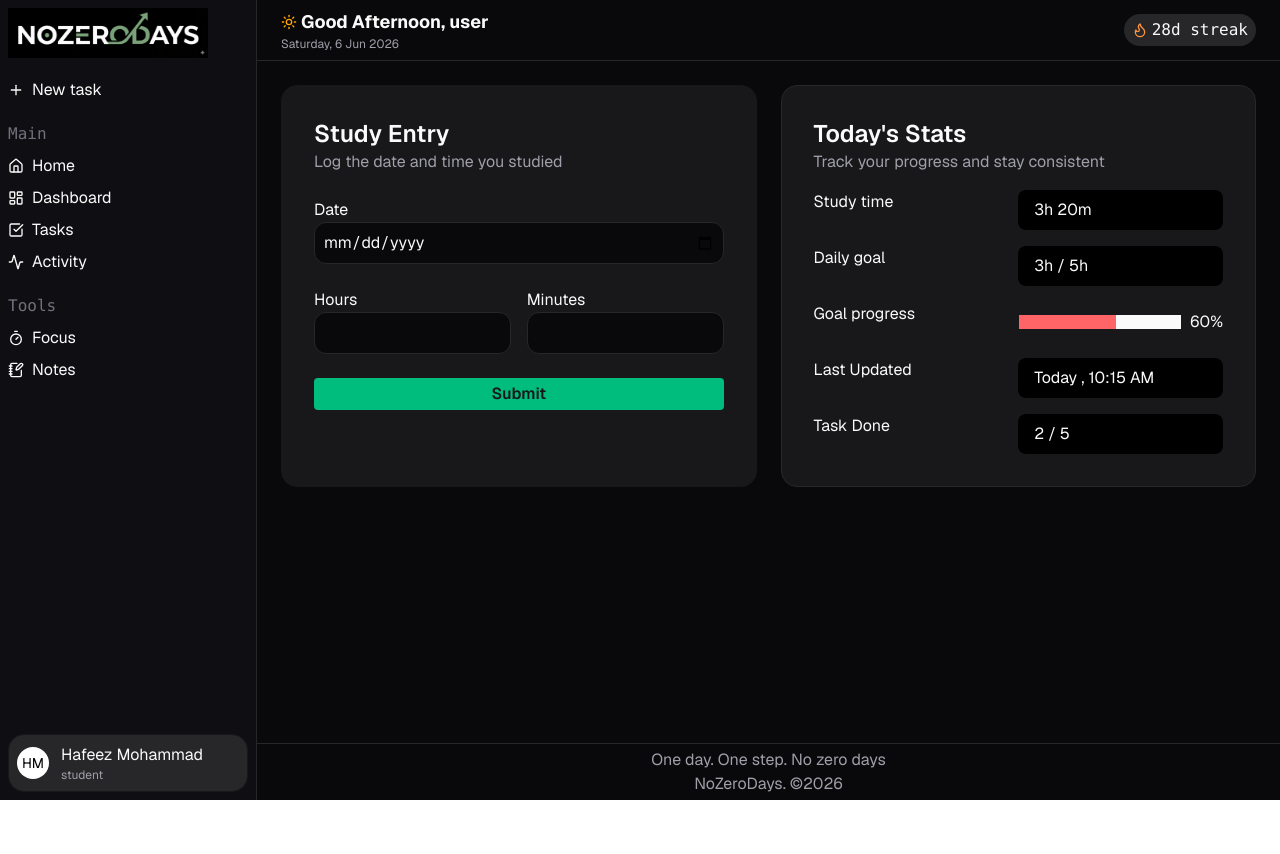
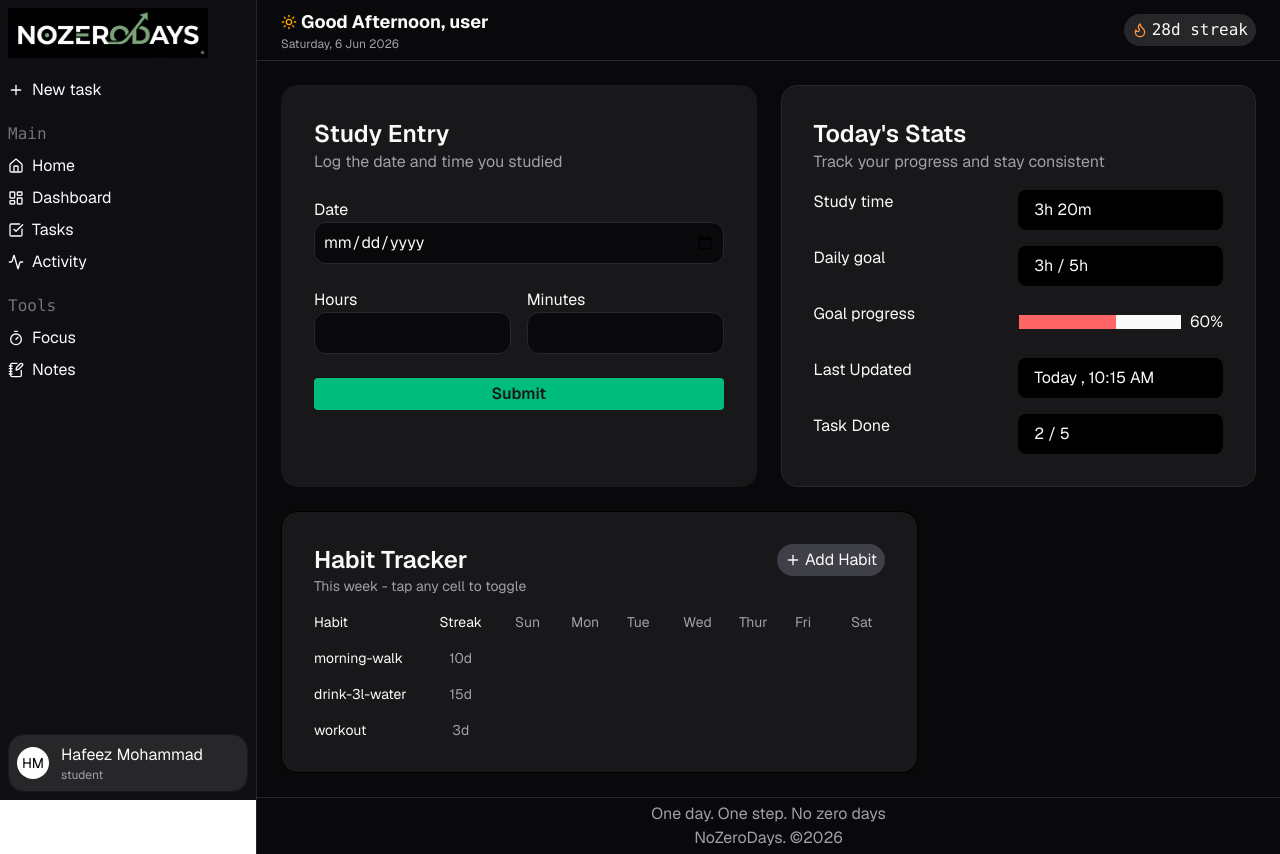
Before and after one commit to hafeez-07/NoZeroDays-2.0, a Next.js app: page / in a window 1280 px wide. Before the commit the page ends 800 px from the top, so only its background shows below. Built offline with nearby package versions, Linux system fonts and the light colour scheme.

Commit message:
feat(ui): Refactor Home layout and add HabitCard

```diff
--- a/src/app/(main)/page.tsx
+++ b/src/app/(main)/page.tsx
@@ -1,14 +1,17 @@
+import HabitCard from "@/components/HabitCard";
 import StudyEntryForm from "@/components/StudyEntryForm";
 import TodaysStats from "@/components/TodayStats";
 
 export default function Home() {
   return (
-    <div className="h-full bg-[#09090B] text-zinc-50 p-6">
+    <div className="flex flex-col gap-6 h-full bg-[#09090B] text-zinc-50 p-6">
       <div className="flex gap-6">
-      <StudyEntryForm />
-      <TodaysStats/>
+        <StudyEntryForm />
+        <TodaysStats />
       </div>
-
+      <div>
+        <HabitCard />
+      </div>
     </div>
   );
 }
--- /dev/null
+++ b/src/components/HabitCard.tsx
@@ -0,0 +1,109 @@
+"use client";
+
+type Habit = {
+  id: string;
+  name: string;
+  streak: number;
+  days: boolean[];
+};
+
+import { Plus } from "lucide-react";
+import { useState } from "react";
+
+export default function HabitCard() {
+  const [habits, setHabits] = useState<Habit[]>([
+    {
+      id: crypto.randomUUID(),
+      name: "morning-walk",
+      streak: 10,
+      days: [false, false, false, false, false, false, false],
+    },
+    {
+      id: crypto.randomUUID(),
+      name: "drink-3l-water",
+      streak: 15,
+      days: [false, false, false, false, false, false, false],
+    },
+    {
+      id: crypto.randomUUID(),
+      name: "workout",
+      streak: 3,
+      days: [false, false, false, false, false, false, false],
+    },
+  ]);
+
+  const toggleHabit = (clickedHabitId: string, dayIndex: number) => {
+    setHabits((prevHabits) =>
+      prevHabits.map((habit) => {
+        if (habit.id != clickedHabitId) {
+          return habit;
+        }
+        return {
+          ...habit,
+          days: habit.days.map((day, index) => {
+            if (index != dayIndex) {
+              return day;
+            }
+            return !day;
+          }),
+        };
+      }),
+    );
+  };
+
+  return (
+    <div className="border border-black rounded-2xl bg-zinc-900 w-fit p-8">
+      <div className="flex justify-between items-start">
+        <div>
+          <h2 className="text-2xl font-semibold">Habit Tracker</h2>
+          <p className="text-sm text-zinc-400">
+            This week - tap any cell to toggle
+          </p>
+        </div>
+
+        <button className="flex items-center  gap-1 bg-zinc-700 rounded-2xl px-2 py-1">
+          <Plus size={16} />
+          Add Habit
+        </button>
+      </div>
+
+      <div className="mt-4 space-y-4 text-sm">
+        <div className=" grid gap-2 grid-cols-[1fr_1fr_4fr] ">
+          <div>Habit</div>
+          <div className="text-center">Streak</div>
+          <div className="flex gap-6 text-zinc-400">
+            <div className="w-8">Sun</div>
+            <div className="w-8">Mon</div>
+            <div className="w-8">Tue</div>
+            <div className="w-8">Wed</div>
+            <div className="w-8">Thur</div>
+            <div className="w-8">Fri</div>
+            <div className="w-8">Sat</div>
+          </div>
+        </div>
+        {habits.map((habit) => (
+          <div
+            key={habit.id}
+            className="grid gap-2 grid-cols-[1fr_1fr_4fr] items-center"
+          >
+            <div>{habit.name}</div>
+            <div className="text-zinc-400 text-center">{habit.streak}d</div>
+            <div className="flex gap-6 text-zinc-400">
+              {habit.days.map((day, dayIndex) => (
+                <button
+                  key={dayIndex}
+                  onClick={() => toggleHabit(habit.id, dayIndex)}
+                  className={`toggle-button ${day ? "bg-emerald-400 border-emerald-200 flex justify-center items-center transition duration-300 ease-out " : ""}`}
+                >
+                  <div
+                    className={`${day ? " bg-emerald-200 h-2 w-2 rounded-full" : ""}`}
+                  ></div>
+                </button>
+              ))}
+            </div>
+          </div>
+        ))}
+      </div>
+    </div>
+  );
+}
```
